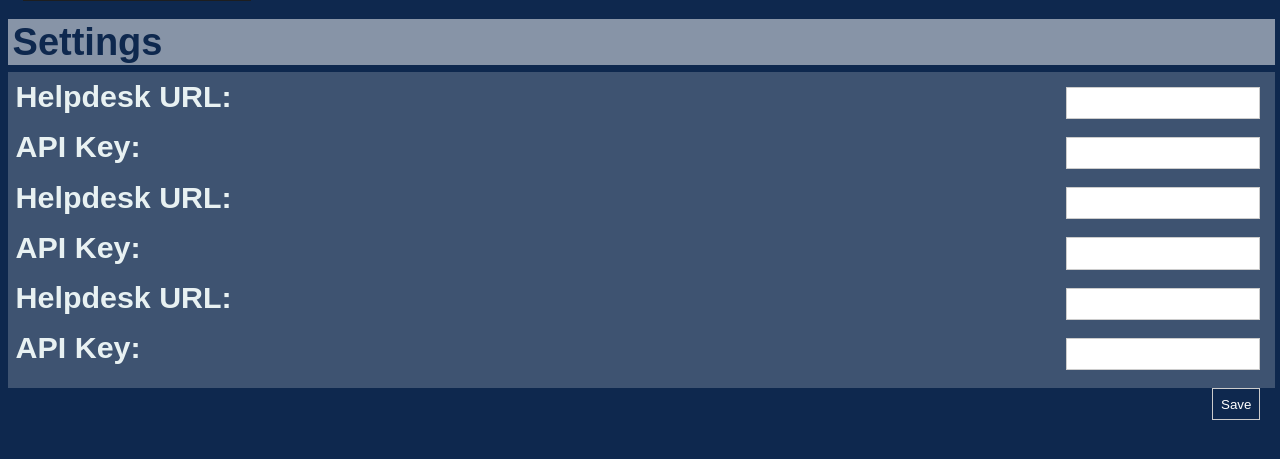
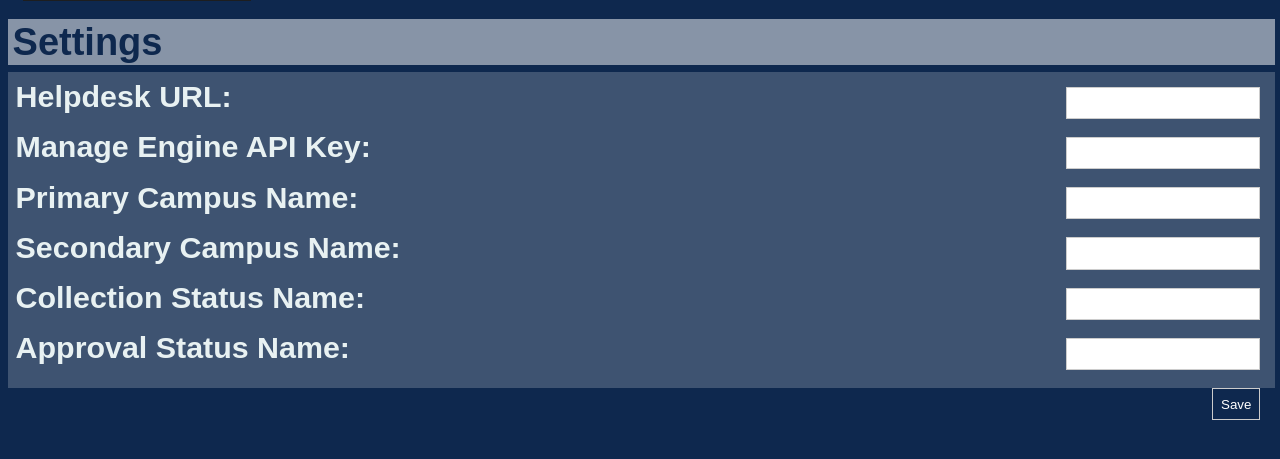
Before and after one commit to Scobbo/ME-Noticeboard, a Flask app: page /admin in a window 1280 px wide. Shown: the part 308-767 px from the top of the page. Run offline with Flask 3, Linux system fonts and the light colour scheme; data that the repository does not hold is empty.

Commit message:
Config file upgrade
App will check if config file exists and create it if it doesn't. If it does it will iterate over the required keys to check if all are available. If not it will only upgrade the missing keys without destroying existing config.

Also added the beginings of the pyproject.toml file to make the app installable. And removed some pointless code from javascript files.

Need to add a way for python to send the campus and status names to the javascript so it can draw them onto the html.

```diff
--- a/app.py
+++ b/app.py
@@ -1,4 +1,5 @@
 from flask import Flask, render_template, request, redirect # Flask libraries
+from markupsafe import escape
 import os.path # Library for manipulating local files and folders
 import requests # Requests library for handling the API request
 import configparser # Library for writing and reading configuration files
@@ -10,11 +11,12 @@ app = Flask(__name__)
 config = configparser.ConfigParser()
 meKey = "" # Manage Engine API Key
 meUrl = "" # Manage Engine URL
-primaryCampus = "Primary" # Name of primary campus.
-secondaryCampus = "Secondary" # Name of secondary campus.
-collectionName = "Collection" # Name of collection status in helpdesk.
-approvalName = "Leadership" # Name of approval status in helpdesk.
+primaryCampus = "" # Name of primary campus.
+secondaryCampus = "" # Name of secondary campus.
+collectionName = "" # Name of collection status in helpdesk.
+approvalName = "" # Name of approval status in helpdesk.
 
+# Create the config file with blank values
 def writeConfig():
     config["INSTANCE"] = {
         "Key": meKey,
@@ -26,24 +28,50 @@ def writeConfig():
     }
     with open("config.ini", "w") as configfile:
         config.write(configfile)
+    readConfig()
+    return
 
+# Update any keys that have had input from the settings form and use the existing value from the existing config.
 def updateConfig(isKeySet, isUrlSet, isPrimarySet, isSecondarySet, isCollectionSet, isApprovalSet):
     if(isKeySet):
         config.set("INSTANCE", "Key", meKey)
     if(isUrlSet):
         config.set("INSTANCE", "Url", meUrl)
     if(isPrimarySet):
-        config.set("INSTANCE", "Key", primaryCampus)
+        config.set("INSTANCE", "PrimaryCampus", primaryCampus)
     if(isSecondarySet):
-        config.set("INSTANCE", "Url", secondaryCampus)
+        config.set("INSTANCE", "SecondaryCampus", secondaryCampus)
     if(isCollectionSet):
-        config.set("INSTANCE", "Key", collectionName)
+        config.set("INSTANCE", "CollectionName", collectionName)
     if(isApprovalSet):
-        config.set("INSTANCE", "Url", approvalName)
+        config.set("INSTANCE", "ApprovalName", approvalName)
     with open("config.ini", "w") as configfile:
         config.write(configfile)
+    readConfig()
+    return
 
+# Upgrade the config file with the required key-value pairs.
+# Helps with upgrading app version or dealing with incomplete config file.
+def upgradeConfig(isKeySet, isUrlSet, isPrimarySet, isSecondarySet, isCollectionSet, isApprovalSet):
+    if(isKeySet):
+        config.set("INSTANCE", "Key", meKey)
+    if(isUrlSet):
+        config.set("INSTANCE", "Url", meUrl)
+    if(isPrimarySet):
+        config.set("INSTANCE", "PrimaryCampus", primaryCampus)
+    if(isSecondarySet):
+        config.set("INSTANCE", "SecondaryCampus", secondaryCampus)
+    if(isCollectionSet):
+        config.set("INSTANCE", "CollectionName", collectionName)
+    if(isApprovalSet):
+        config.set("INSTANCE", "ApprovalName", approvalName)
+    with open("config.ini", "w") as configfile:
+        config.write(configfile)
+    return
+
+# Read the settings in from the config file and sets the variables in the app.
 def readConfig():
+    print("readConfig was called")
     global meKey, meUrl, primaryCampus, secondaryCampus, collectionName, approvalName
     config.read("config.ini")
     meKey = config.get("INSTANCE", "Key")
@@ -52,20 +80,35 @@ def readConfig():
     secondaryCampus = config.get("INSTANCE", "SecondaryCampus")
     collectionName = config.get("INSTANCE", "CollectionName")
     approvalName = config.get("INSTANCE", "ApprovalName")
+    return
 
+# Checks the config file to see if it exists and has the appropriate keys.
 def checkConfig():
+    print("checkConfig was called")
+    # If config file doens't exist, make it with blank variables so the app can run.
     if not os.path.exists('config.ini'):
         writeConfig()
         return
     else:
+        # If it does exist, make sure all of the required keys are present.
         config.read("config.ini")
         keys = ("Key", "Url", "PrimaryCampus", "SecondaryCampus", "CollectionName", "ApprovalName")
-        for i in keys:
-            try:
-                keyValue = config.get("INSTANCE", i)
-            except configparser.NoOptionError:
-                writeConfig()
-        return readConfig()
+        key = [False] * 6
+        count = 0
+        for i in keys: # For all of the keys (in this version)
+            try: # try to get the key's value, if there is a value in the config, the the write flag to false then increment the array pointer.
+                config.get("INSTANCE", i)
+                key[count] = False
+                count += 1
+            except configparser.NoOptionError: # If the key doesn't exist in the config, set the write flag to true and increment the array pointer.
+                key[count] = True
+                count += 1
+        upgradeConfig(key[0], key[1], key[2], key[3], key[4], key[5]) # Run the upgrade function with the flags set by the above loop. This should only write new keys.
+        return
+
+def startup():
+    checkConfig()
+    readConfig()
 
 @app.route('/') # Entry point for default page
 def index():
@@ -77,12 +120,9 @@ def admin():
 
 @app.route('/get-data') # Instructions for when the javascript calls this to start the API request process
 def get_data():
-    url = f"https://{meUrl}/api/v3/requests" # Helpdesk URL for API
-    print(url)
+    url = f"{meUrl}/api/v3/requests" # Helpdesk URL for API
     headers = {"authtoken":meKey, "Content-Type":"text/html"} # Auth Token as a key value pair
-    print(headers)
     # This requests the first 200 jobs orderd by most recent and returns any with status Collection or Leadership. 200 should be enough but can be increased if needed.
-
     input_data = '''{
         "list_info": {
             "start_index": 1,
@@ -128,16 +168,15 @@ def settings():
     global meKey, meUrl, primaryCampus, secondaryCampus, collectionName, approvalName
     if request.method == "POST":
         # Get details from form
-        meKey = request.form.get("api-key")
-        meUrl = request.form.get("helpdesk-url")
-        primaryCampus = request.form.get("primary-campus")
-        secondaryCampus = request.form.get("secondary-campus")
-        collectionName = request.form.get("primary-campus")
-        approvalName = request.form.get("secondary-campus")
+        meKey = escape(request.form.get("api-key"))
+        meUrl = escape(request.form.get("helpdesk-url"))
+        primaryCampus = escape(request.form.get("primary-campus"))
+        secondaryCampus = escape(request.form.get("secondary-campus"))
+        collectionName = escape(request.form.get("collection-name"))
+        approvalName = escape(request.form.get("approval-name"))
         updateConfig(meKey, meUrl, primaryCampus, secondaryCampus, collectionName, approvalName)
     return redirect("/")
 
-checkConfig()
-
 if __name__ == '__main__':
+    startup()
     app.run()
--- a/static/noticeboard.js
+++ b/static/noticeboard.js
@@ -59,9 +59,6 @@ async function populate(data) {
 function makeItem(campus, type, name, id, approval) { // Add the job's information to the correct list
 	let icon = "";
 	switch (approval) { // Set the Material icon based on the approval status.
-		case "null":
-			icon = "";
-			break;
 		case "Approved":
 			icon = "<span class='material-symbols-outlined'>done</span>";
 			break;
--- a/static/noticeboard_one_campus.js
+++ b/static/noticeboard_one_campus.js
@@ -55,9 +55,6 @@ async function populate(data) {
 function makeItem(type, name, id, approval) { // Add the job's information to the correct list. If you aren't using approvals remove the approval argument
 	let icon = ""; // Set the Material icon based on the approval status. If you aren't using approvals, remove this variable declaration and switch statement
 	switch (approval) {
-		case "null":
-			icon = "";
-			break;
 		case "Approved":
 			icon = "<span class='material-symbols-outlined'>done</span>";
 			break;
--- a/static/noticeboard_secondary.js
+++ b/static/noticeboard_secondary.js
@@ -57,9 +57,6 @@ async function populate(data) {
 function makeItem(campus, type, name, id, approval) { // Add the job's information to the correct list
 	let icon = "";
 	switch (approval) { // Set the Material icon based on the approval status.
-		case "null":
-			icon = "";
-			break;
 		case "Approved":
 			icon = "<span class='material-symbols-outlined'>done</span>";
 			break;
--- a/templates/admin.html
+++ b/templates/admin.html
@@ -19,14 +19,14 @@
                 <div class="time"><p id="date">5 March</p></br><p id="clock">12:34</p></div><!-- A clock -->
             </div>
             <div class="title">Settings</div>
-            <div class="grid-list clearfix" id="settings-list">
+            <div class="grid-list" id="settings-list">
                 <form action="{{ url_for('settings') }}" method="post">
                 <div class="grid-item" id="helpdesk-url-item"><label for="helpdesk-url">Helpdesk URL:</label><input type="text" id="helpdesk-url" name="helpdesk-url"></div>
-                <div class="grid-item" id="api-key-item"><label for="api-key">API Key:</label><input type="text" id="api-key" name="api-key"></div>
-                <div class="grid-item" id="primary-campus-item"><label for="primary-campus">Helpdesk URL:</label><input type="text" id="primary-campus" name="primary-campus"></div>
-                <div class="grid-item" id="secondary-campus-item"><label for="secondary-campus">API Key:</label><input type="text" id="secondary-campus" name="secondary-campus"></div>
-                <div class="grid-item" id="collection-name-item"><label for="collection-name">Helpdesk URL:</label><input type="text" id="collection-name" name="collection-name"></div>
-                <div class="grid-item" id="approval-name-item"><label for="approval-name">API Key:</label><input type="text" id="approval-name" name="approval-name"></div>
+                <div class="grid-item" id="api-key-item"><label for="api-key">Manage Engine API Key:</label><input type="text" id="api-key" name="api-key"></div>
+                <div class="grid-item" id="primary-campus-item"><label for="primary-campus">Primary Campus Name:</label><input type="text" id="primary-campus" name="primary-campus"></div>
+                <div class="grid-item" id="secondary-campus-item"><label for="secondary-campus">Secondary Campus Name:</label><input type="text" id="secondary-campus" name="secondary-campus"></div>
+                <div class="grid-item" id="collection-name-item"><label for="collection-name">Collection Status Name:</label><input type="text" id="collection-name" name="collection-name"></div>
+                <div class="grid-item" id="approval-name-item"><label for="approval-name">Approval Status Name:</label><input type="text" id="approval-name" name="approval-name"></div>
                 <div class="grid-item" id="submit-button"><input type="submit" value="Save"></div>
                 </form>
             </div>
```
Also changed, not shown: pyproject.toml (added, +29 -0 lines).
